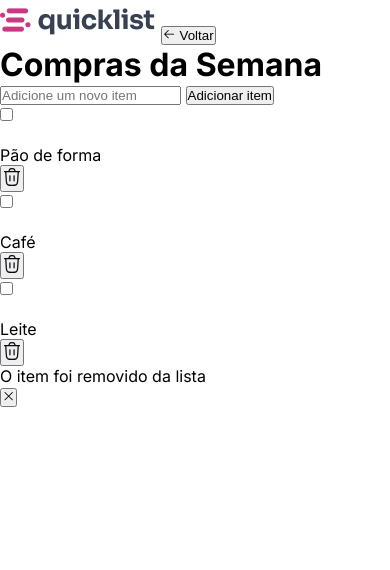
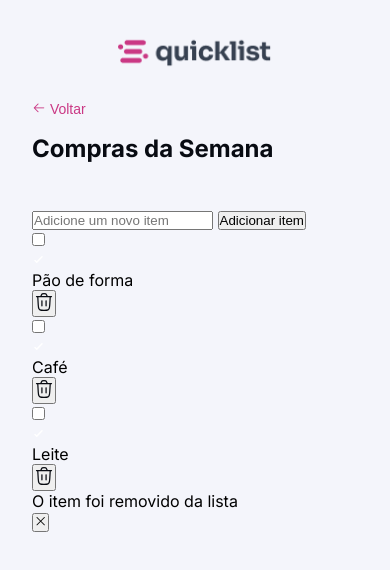
Before and after one commit to nicolas-de-souza-moraes12a/quicklistladomarcio, a plain HTML site: page index.html in a window 390 px wide. Drawn offline with nearby package versions, Linux system fonts and the light colour scheme.

Commit message:
estilização do header mobile no style.css

```diff
--- a/style.css
+++ b/style.css
@@ -23,4 +23,39 @@
 
 body {
     font-size: 1.6rem;
+    padding: 3.2rem;
+    background: var(--background-primary);
 }
+
+header {
+    margin-bottom: 4.4rem;
+    margin-inline: auto;
+    max-width: 67.7rem;
+    display: flex;
+    flex-direction: column;
+    align-items: start;
+
+    img {
+        width: 15.4rem;
+        margin-inline: auto;
+        margin-bottom: 3rem;
+    }
+
+    button {
+        border: none;
+        background: none;
+        font-size: 1.4rem;
+        line-height: 1.6rem;
+        font-weight: 500;
+        margin-bottom: 1.6rem;
+        color: var(--color-brand);
+        cursor: pointer;
+    }
+
+
+    h1 {
+        font-size: 2.4rem;
+        color: var(--content-primary);
+        line-height: 3.2rem;
+    }
+}
```
